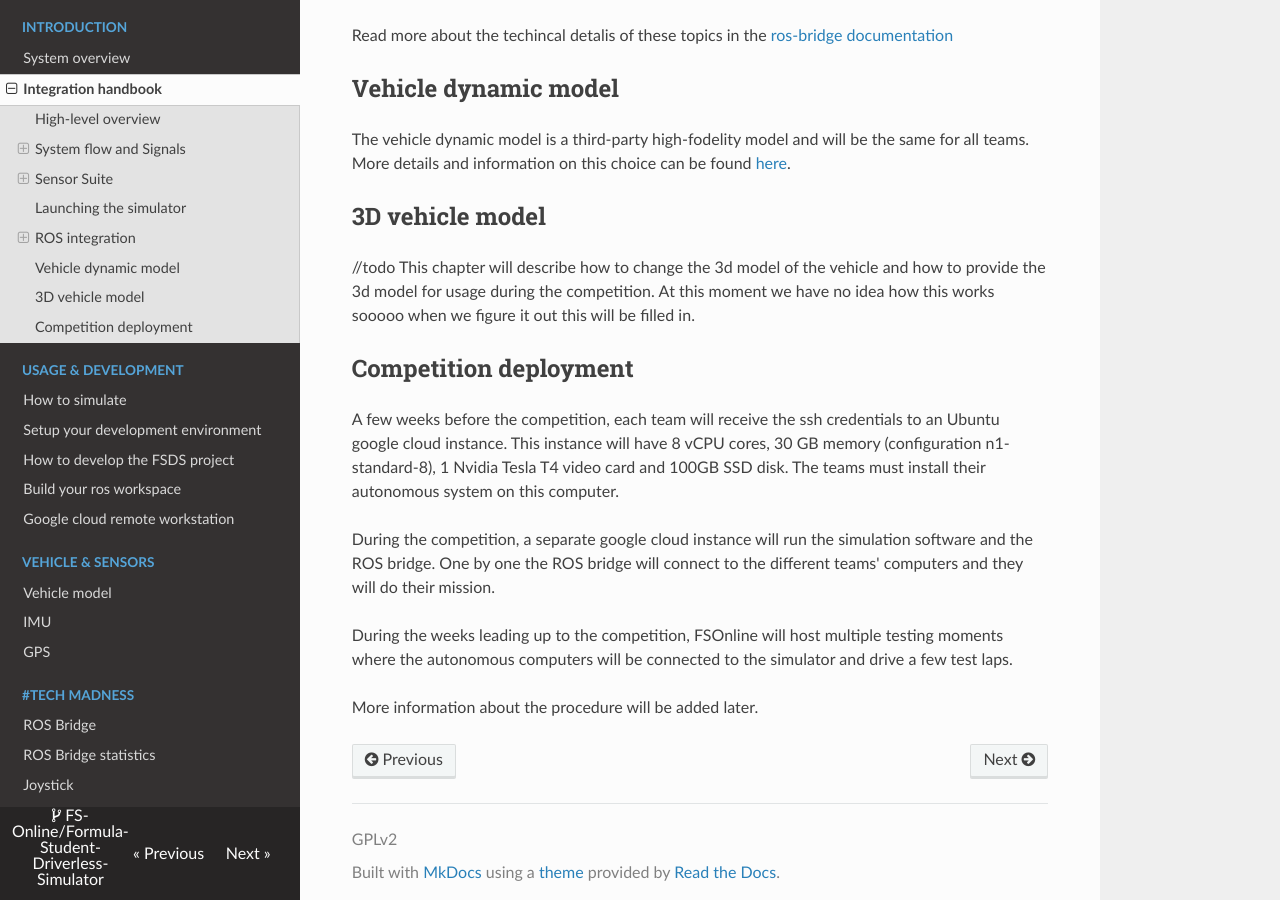
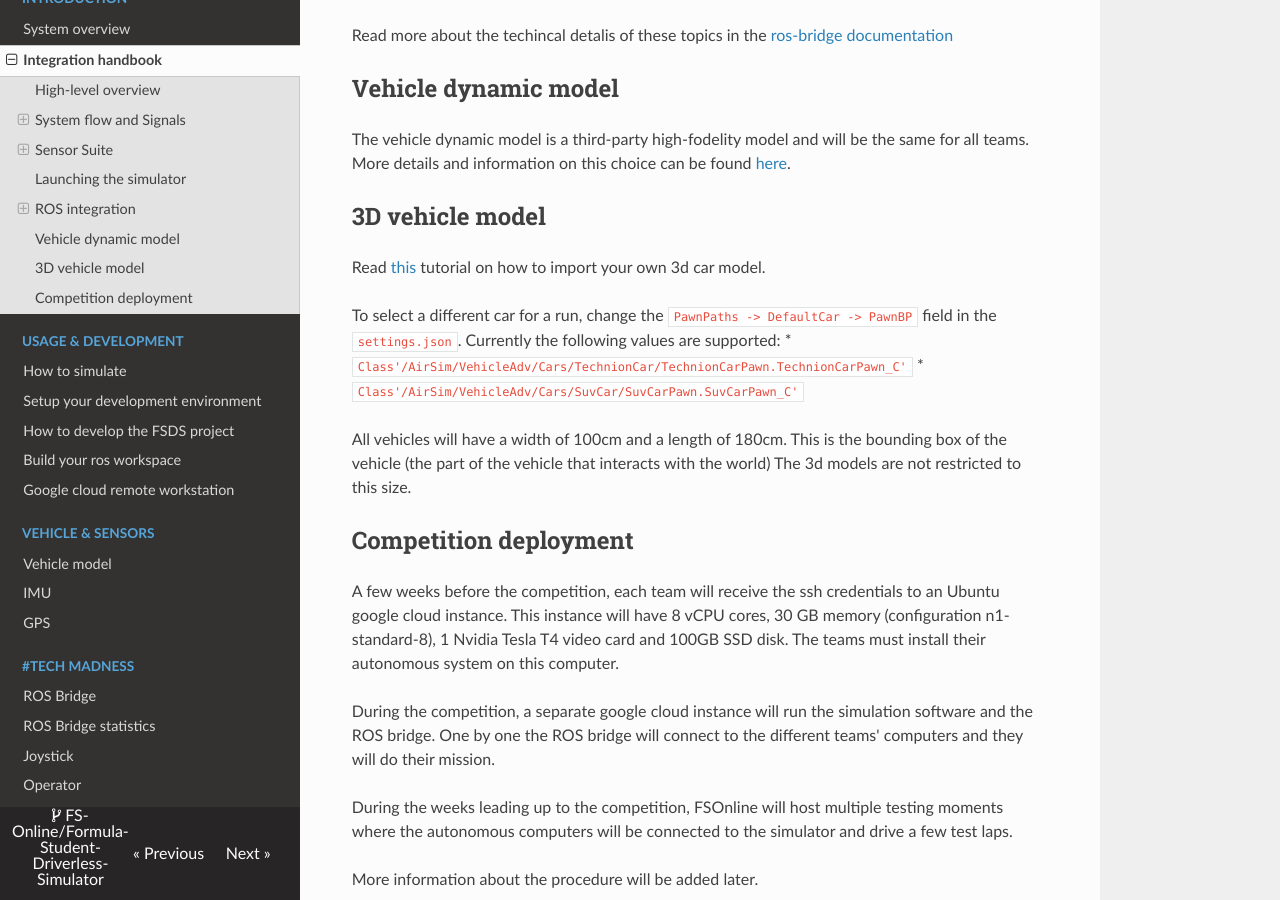
Before and after one commit to FS-Driverless/Formula-Student-Driverless-Simulator, an MkDocs documentation site: the page built from docs/integration-handbook.md, in a window 1280 px wide and 900 px high, scrolled down 6759 px. Built offline with MkDocs 1.6.1, drawn with Linux system fonts in a browser that asks for light colours; nearby versions of some CDN libraries; comment, search, counter and statistics services are not loaded.

Commit message:
Finish docs about 3d model

```diff
--- a/docs/integration-handbook.md
+++ b/docs/integration-handbook.md
@@ -232,9 +232,16 @@
 More details and information on this choice can be found [here](vehicle_model.md).
 
 ## 3D vehicle model
-//todo
-This chapter will describe how to change the 3d model of the vehicle and how to provide the 3d model for usage during the competition.
-At this moment we have no idea how this works sooooo when we figure it out this will be filled in.
+Read [this](intimport-car-3d-model.md) tutorial on how to import your own 3d car model.
+
+To select a different car for a run, change the `PawnPaths -> DefaultCar -> PawnBP` field in the `settings.json`.
+Currently the following values are supported:
+* `Class'/AirSim/VehicleAdv/Cars/TechnionCar/TechnionCarPawn.TechnionCarPawn_C'`
+* `Class'/AirSim/VehicleAdv/Cars/SuvCar/SuvCarPawn.SuvCarPawn_C'`
+
+All vehicles will have a width of 100cm and a length of 180cm.
+This is the bounding box of the vehicle (the part of the vehicle that interacts with the world)
+The 3d models are not restricted to this size.
 
 ## Competition deployment
 A few weeks before the competition, each team will receive the ssh credentials to an Ubuntu google cloud instance.
--- a/mkdocs.yml
+++ b/mkdocs.yml
@@ -27,6 +27,7 @@
     - "Joystick": "joystick.md"
     - "Operator": "operator.md"
     - "Spectator": "spectator.md"
+    - "Import your 3d car model": "import-car-3d-model.md"
 extra_css:
   - css\version-select.css
 extra_javascript:
```
